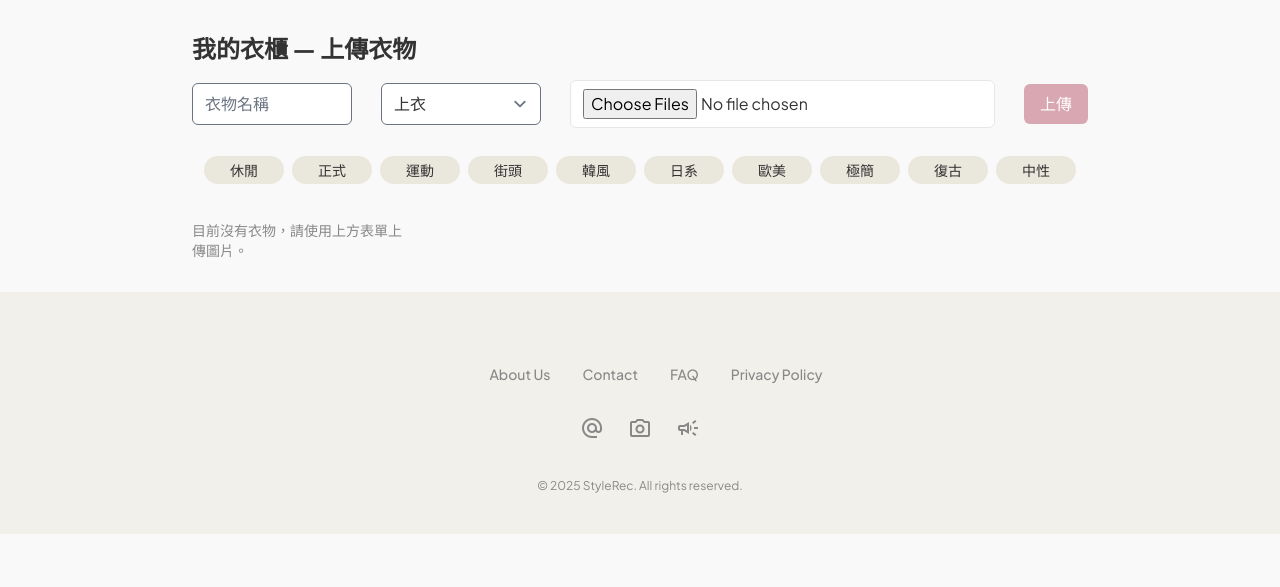
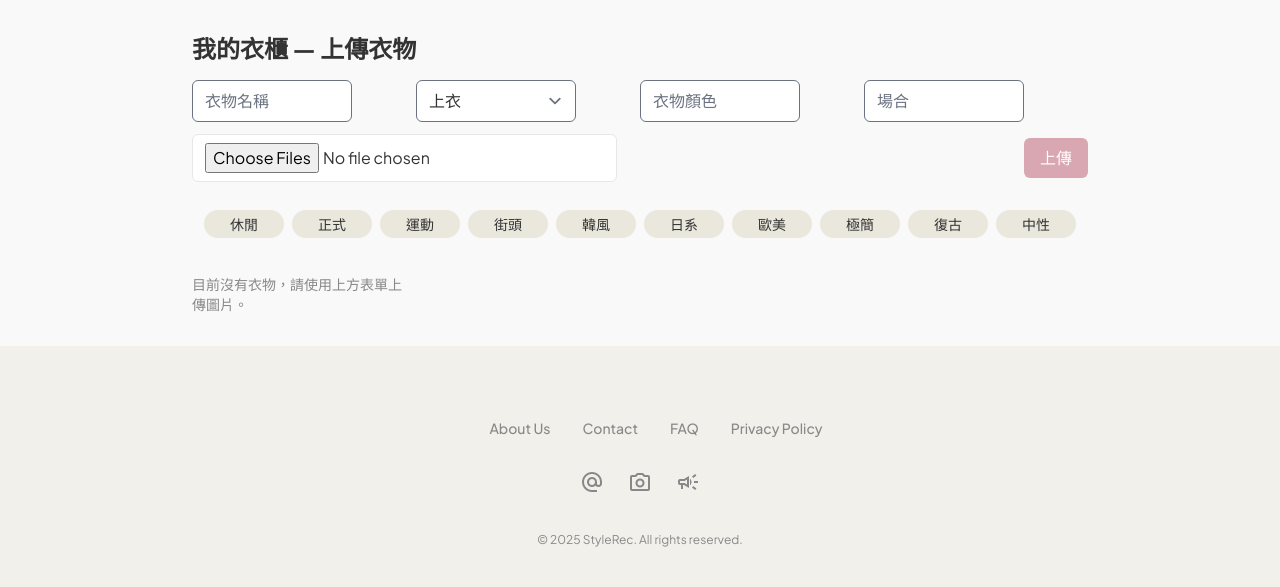
Before and after one commit to memory9802/AI-project, a Flask app: page /wardrobe/wardrobe in a window 1280 px wide. Shown: the part 178-765 px from the top of the page. Run offline with Flask 3, Linux system fonts and the light colour scheme; the visitor is signed in with stand-in values (Sample User, id 1); some libraries are stand-ins or nearby versions.

Commit message:
我的衣櫃新增顏色跟場合輸入欄位

```diff
--- a/app/templates/wardrobe.html
+++ b/app/templates/wardrobe.html
@@ -155,6 +155,10 @@
                   <option value="bottom">下身</option>
                   <option value="shoes">鞋子</option>
                 </select>
+                <input id="color" type="text" placeholder="衣物顏色"
+                  class="px-3 py-2 border rounded-md w-40 bg-white dark:bg-secondary-dark/80" />
+                <input id="occasion" type="text" placeholder="場合"
+                  class="px-3 py-2 border rounded-md w-40 bg-white dark:bg-secondary-dark/80" /></br>
                 <input id="itemImage" type="file" accept="image/*" multiple
                   class="px-3 py-2 border rounded-md bg-white dark:bg-secondary-dark/80" />
                 <button id="addBtn" type="button"
@@ -164,7 +168,7 @@
 
                   <div
                     class="grid grid-cols-10 gap-2 p-3">
-                    <input type="hidden" id="item-style-input" name="favoriteStyle" >
+                    <input type="hidden" id="item-style-input" name="itemstyle" >
                     <button type="button"
                       class="style-tag-btn px-3 py-1 rounded-full text-sm bg-secondary-light dark:bg-secondary-dark hover:bg-primary/20 transition-colors"
                       data-style="休閒">休閒</button>
```
